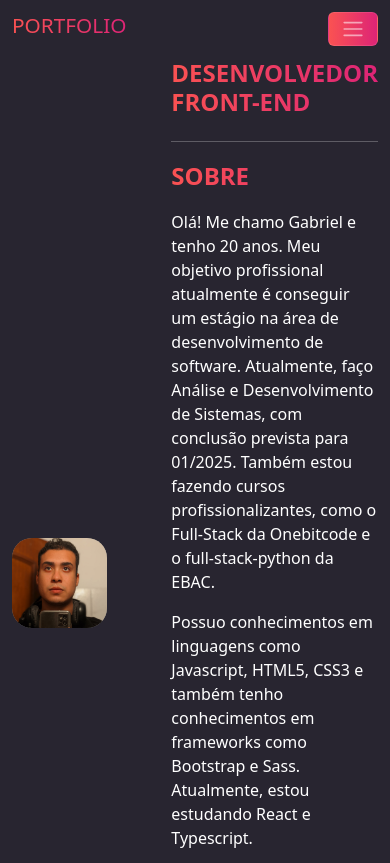
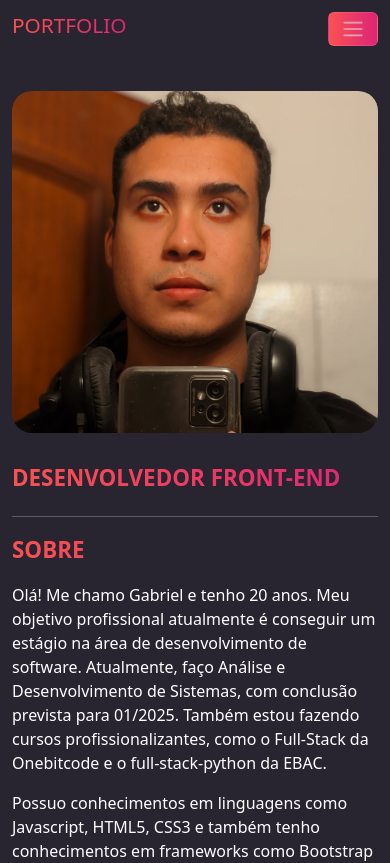
Before and after one commit to gabrielspessanha/portifolio, a React (Vite) app: page /about in a window 390 px wide. Shown: the top 863 px of the page. Built offline with nearby package versions, Linux system fonts and the light colour scheme.

Commit message:
sessão de about responsiva

```diff
--- a/src/components/About/styles.scss
+++ b/src/components/About/styles.scss
@@ -1,17 +1,24 @@
 @import '../../styles/variables.scss';
 .containerAbout{
-    display: flex;
-    align-items: center;
-    justify-content: center;
-    gap: 4rem;
+    display: grid;
+    place-content: center;
+    grid-template-columns: repeat(2, 1fr);
+    gap: 2rem;
+    width: 100%;
     min-height: 80vh;
+    margin: 2rem 0;
+
+
+    &>*{
+        display: grid;
+    }
 
 
     .img-card{
-        max-height: 320px;
-        max-width: 320px;
+        max-height: 500px;
+        max-width: 500px;
         border-radius: 20px;
-        background-color: grey;
+        align-self: center;
 
         img{
             width: 100%;
@@ -24,10 +31,14 @@
         background:$gradient;
         -webkit-background-clip: text;
         -webkit-text-fill-color: transparent;
+
+        span{
+            display: inline-block;
+        }
     }
 
     .about-text{
-        max-width: 440px;
+        max-width: 500px;
         min-height: 320px;
         display: flex;
         flex-direction: column;
@@ -37,7 +48,7 @@
         button{
             padding: .3rem 2rem;
             border-radius: 20px;
-            max-width: 10rem;
+            max-width: 12rem;
             background: $gradient;
             color: #fff;
             border: none;
@@ -52,3 +63,38 @@
 
 
 }
+
+@media(max-width: 770px){
+
+    .containerAbout{
+        grid-template-columns: 1fr;
+
+        .title-about{
+            font-size: 1.7rem;
+        }
+        .about-text{
+            font-size: 1.3rem;
+        }
+
+    }
+
+
+}
+
+
+@media(max-width: 400px){
+
+    .containerAbout{
+        grid-template-columns: 1fr;
+
+        .title-about{
+            font-size: 1.4rem;
+        }
+        .about-text{
+            font-size: 1rem;
+        }
+
+    }
+
+
+}
```
